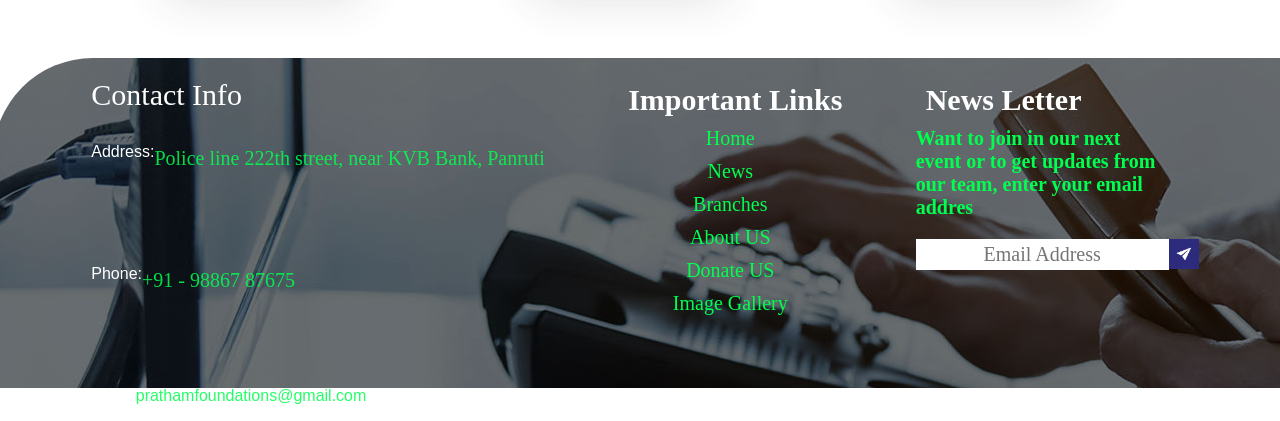
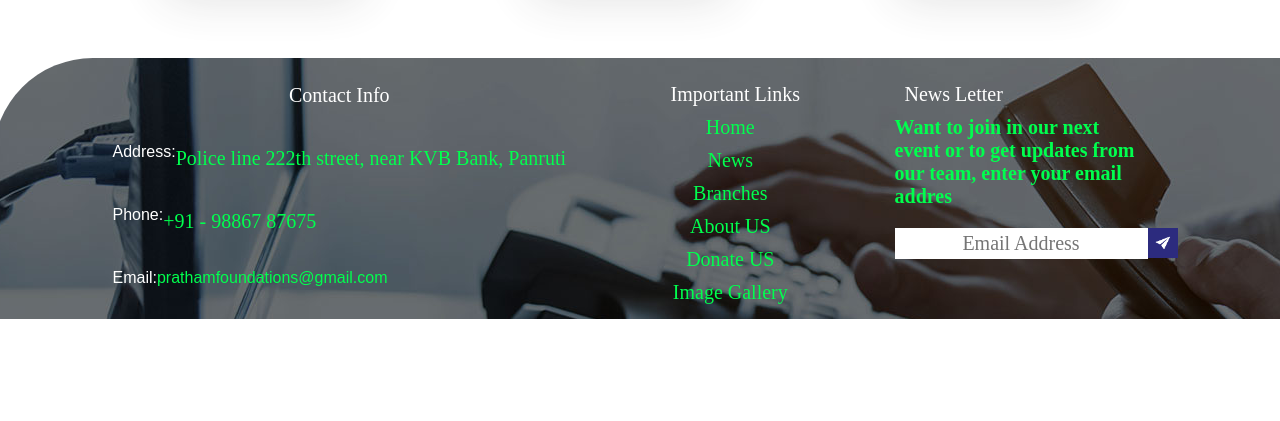
Before and after one commit to pravee42/Pratham-Foundations, a plain HTML site: page news.html in a window 1280 px wide. Shown: the part 2821-3242 px from the top of the page. After the commit the page ends 3148 px from the top, so only its background shows below. Drawn offline with Linux system fonts and the light colour scheme.

Commit message:
Chages Maded in footer

```diff
--- a/news.html
+++ b/news.html
@@ -102,11 +102,11 @@
                 </div>
             </div>
             <div class="footer">
-                <div class="footer__contact">
+                <div class="footer__contact" style="text-align: center;align-items: center">
                     <h3>Contact Info</h3>
                     <div class="footer__contact__items">
                         <div
-                            style="display: flex; width:auto; flex-direction: column; justify-content: space-between;height: 150%;  margin: 20px 0 0 10px;">
+                            style="display: flex; width:auto; flex-direction: column;  justify-content: space-between;height: 150%;  margin: 20px 0 0 10px;">
                             <div style="display: flex;" class="content1">
                                 <p
                                     style="font-family: Muli, sans-serif;  font-size: 16px; font-weight:300; text-align: left;color: #fff;">
@@ -115,7 +115,7 @@
                                         font-weight: 300;
                                         font-size: 20px;
                                         color: #00ff4e;
-                                        opacity: 0.86;">
+                                        text-align: left">
                                         Police line 222th street,
                                     near KVB Bank,
                                     Panruti</p>
@@ -127,8 +127,8 @@
                                 <p style="font-family: Californian FB;
                                                             font-weight: 300;
                                                             font-size: 20px;
-                                                            color: #00ff4e;
-                                                            opacity: 0.86;">
+                                                            color: #00ff4e;"
+                                                          >
                                     +91 - 98867 87675
                                 </p>
                             </div>
@@ -139,8 +139,8 @@
                                 <p style="font-family: Muli, sans-serif;
                                                             font-weight: 300;
                                                             font-size: 16px;
-                                                            color: #00ff4e;
-                                                            opacity: 0.86;">
+                                                            color: #00ff4e;"
+                                                          >
                                     prathamfoundations@gmail.com</p>
                             </div>
                         </div>
--- a/styles/news.css
+++ b/styles/news.css
@@ -296,20 +296,21 @@
 .footer {
     width: 100%;
     background-image: url("../Assests/bgfooter.jpg");
-    height: 300px;
+    height: auto;
     place-items: flex-start;
     display: flex;
     flex-direction: row;
     justify-content: space-evenly;
     border-radius: 100px 0 0 0;
     padding:15px;
+    background-repeat: no-repeat;
     margin:30px 0 0 0;
 }
 
 .footer__contact {
     display: flex;
     flex-direction: column;
-    height: 200px;
+    height: auto;
 }
 
 .footer__contact h3 {
@@ -318,7 +319,6 @@
     font-weight: 400;
     text-align: left;
     font-style: normal;
-    space:10px;
     margin: 10px 0 0 10px;
     color: #fff;
     line-height: 24px;
@@ -327,11 +327,12 @@
 .footer__links {
     display: flex;
     flex-direction: column;
+    height: auto;
 }
 
 .footer__links h3{
-    font-family: "Arial Rounded MT";
-    font-weight: bold;
+    font-family: "Muli, sans-serif";
+    font-weight: 400;
     font-size: 20px;
     text-align: left;
     margin: 10px 0 0 10px;
@@ -360,10 +361,9 @@
 }
 
 .newsletter h3 {
-    font-family: "Arial Rounded MT";
-    font-weight: bold;
+  font-family: "Muli, sans-serif";
+  font-weight: 400;
     font-size: 20px;
-    text-align: left;
     margin: 10px 0 0 10px;
     color: #fff;
 }
@@ -400,17 +400,6 @@
     cursor: pointer;
 }
 
-@media (max-width:1300px) {
-    .newsletter h3 {
-        font-size: 30px;
-    }
-    .footer__links h3 {
-        font-size: 30px;
-    }
-    .footer__contact h3 {
-        font-size: 30px;
-    }
-}
 
 @media (max-width:800px) {
     .footer {
@@ -420,12 +409,6 @@
         height: auto;
         border-radius: 50px 0 0 0;
     }
-    .newsletter h3 {
-        font-size: 30px;
-    }
-    .footer__links h3 {
-        font-size: 30px;
-    }
     .footer__links {
         margin: 10px 0 10px 0;
     }
--- a/styles/style.css
+++ b/styles/style.css
@@ -241,7 +241,7 @@
 .footer {
     width: 100%;
     background-image: url("../Assests/bgfooter.jpg");
-    height: 300px;
+    height: auto;
     place-items: flex-start;
     display: flex;
     flex-direction: row;
@@ -254,7 +254,7 @@
 .footer__contact {
     display: flex;
     flex-direction: column;
-    height: 200px;
+    height: auto;
 }
 
 .footer__contact h3 {
@@ -272,6 +272,7 @@
 .footer__links {
     display: flex;
     flex-direction: column;
+    height: auto;
 }
 
 .footer__links h3{
@@ -345,17 +346,6 @@
     cursor: pointer;
 }
 
-@media (max-width:1300px) {
-    .newsletter h3 {
-        font-size: 30px;
-    }
-    .footer__links h3 {
-        font-size: 30px;
-    }
-    .footer__contact h3 {
-        font-size: 30px;
-    }
-}
 
 @media (max-width:800px) {
     .footer {
@@ -365,12 +355,6 @@
         height: auto;
         border-radius: 50px 0 0 0;
     }
-    .newsletter h3 {
-        font-size: 30px;
-    }
-    .footer__links h3 {
-        font-size: 30px;
-    }
     .footer__links {
         margin: 10px 0 10px 0;
     }
@@ -378,6 +362,7 @@
         height: auto;
     }
 }
+
 
 @media (max-width:1000px) {
     .topmenu {
```
Also changed, not shown: 1 other file.
